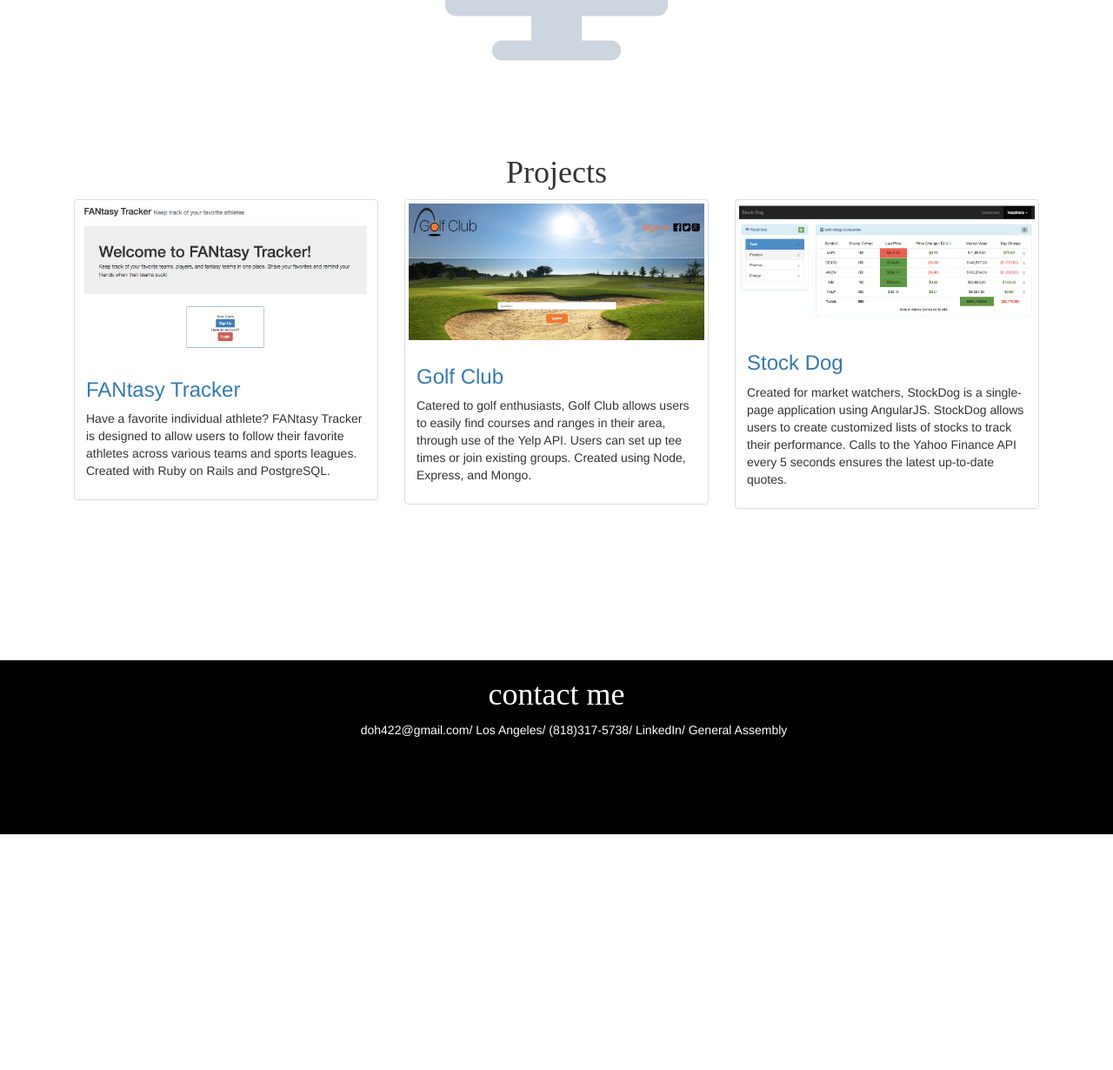
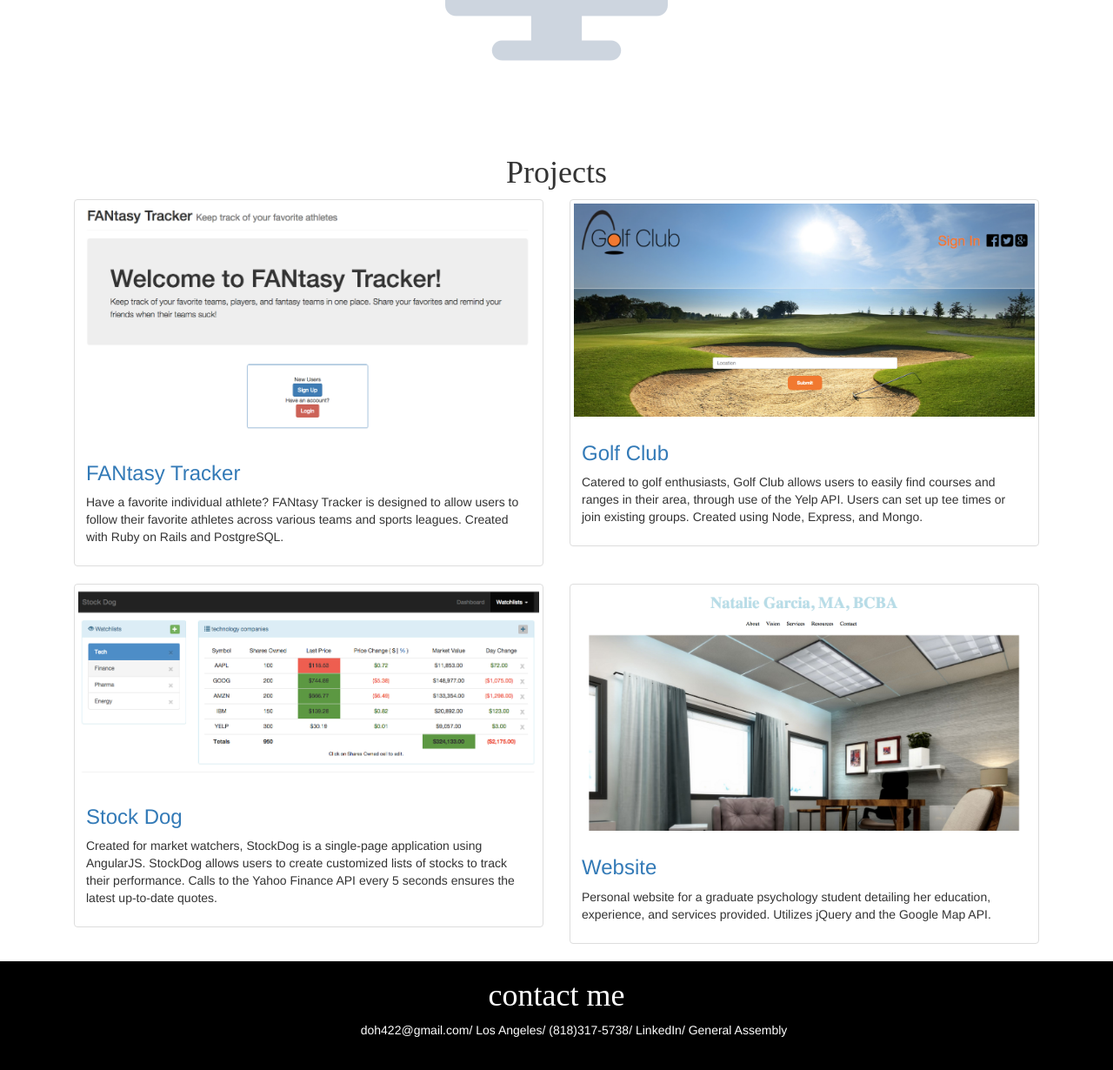
Before and after one commit to doh422/doh422.github.io, a plain HTML site: page index.html in a window 1280 px wide. Shown: the part 1521-2751 px from the top of the page at 87% size. Before the commit the page ends 2480 px from the top, so only its background shows below. Drawn offline with nearby package versions, Linux system fonts and the light colour scheme; a web font is replaced by a local one.

Commit message:
added project and edited about me

```diff
--- a/index.html
+++ b/index.html
@@ -28,7 +28,9 @@
 
 	<div id="about">
 		<h1>About Me</h1>
-		<p>I am a full-stack web developer with a background in the financial services industry. My desire to create and love for problem&#8208;solving led me to the world of programming. I enrolled in the Web Development Immersive program at General Assembly where I learned how to code full-time for 3 months, met amazing people, and created fun projects.  I love that programming is a constant learning experience and that it's done best in a collaborative setting.  I am looking for an opportunity in a team&#8209;oriented environment that will also encourage my individual growth as a developer.</p>
+		<div id="about-content">
+			<p>I am a full-stack web developer with a background in the financial services industry. My desire to create and love for problem&#8208;solving led me to the world of programming. I enrolled in the Web Development Immersive program at General Assembly where I learned how to code full-time for 3 months, met amazing people, and created fun projects.  I love that programming is a constant learning experience and that it's done best in a collaborative setting.  I am looking for an opportunity in a team&#8209;oriented environment that will also encourage my individual growth as a developer.</p>
+		</div>
 	</div>
 
 	<div id="second-page">
@@ -58,7 +60,7 @@
 	<div id="third-page" class="container">
 		<h1>Projects</h1>
 		<div class="row">
-			<div class="col-xs-4 col-md-4">
+			<div class="col-xs-6 col-md-6">
 				<div class="thumbnail">
 					<img src="assets/Screen Shot 2015-11-12 at 1.29.26 AM.png">
 					<div class="caption">
@@ -68,7 +70,7 @@
 					</div>
 				</div>
 			</div>
-			<div class="col-xs-4 col-md-4">
+			<div class="col-xs-6 col-md-6">
 				<div class="thumbnail">
 					<img src="assets/Screen Shot 2015-11-12 at 1.34.56 AM.png">
 					<div class="caption">
@@ -77,12 +79,23 @@
 					</div>
 				</div>
 			</div>
-			<div class="col-xs-4 col-md-4">
+		</div>
+		<div class="row">
+			<div class="col-xs-6 col-md-6">
 				<div class="thumbnail">
 					<img src="assets/Screen Shot 2015-11-30 at 1.07.53 PM.png">
 					<div class="caption">
 						<a href="http://doh422.github.io/stockdog/#/dashboard"><h3>Stock Dog</h3></a>
 						<p>Created for market watchers, StockDog is a single-page application using AngularJS. StockDog allows users to create customized lists of stocks to track their performance. Calls to the Yahoo Finance API every 5 seconds ensures the latest up-to-date quotes.</p>
+					</div>
+				</div>
+			</div>
+			<div class="col-xs-6 col-md-6">
+				<div class="thumbnail">
+					<img src="assets/Screen Shot 2016-03-25 at 2.09.19 PM.png">
+					<div class="caption">
+						<a href="http://doh422.github.io/nat_site"><h3>Website</h3></a>
+						<p>Personal website for a graduate psychology student detailing her education, experience, and services provided. Utilizes jQuery and the Google Map API.</p>
 					</div>
 				</div>
 			</div>
--- a/stylesheet.css
+++ b/stylesheet.css
@@ -71,10 +71,14 @@
 	font-family: CircleD;
 }
 
+#about-content {
+	width: 70%;
+	margin: auto;
+}
+
 #about p {
 	text-align: center;
 	color: white;
-
 }
 
 #second-page {
@@ -104,7 +108,6 @@
 }
 
 #third-page {
-	height: 75vh;
 }
 
 #third-page h1 {
@@ -114,6 +117,10 @@
 
 .row {
 	margin: auto;
+}
+
+.thumbnail {
+
 }
 
 #bottom {
```
Also changed, not shown: assets/Screen Shot 2016-03-25 at 2.09.19 PM.png (added).
